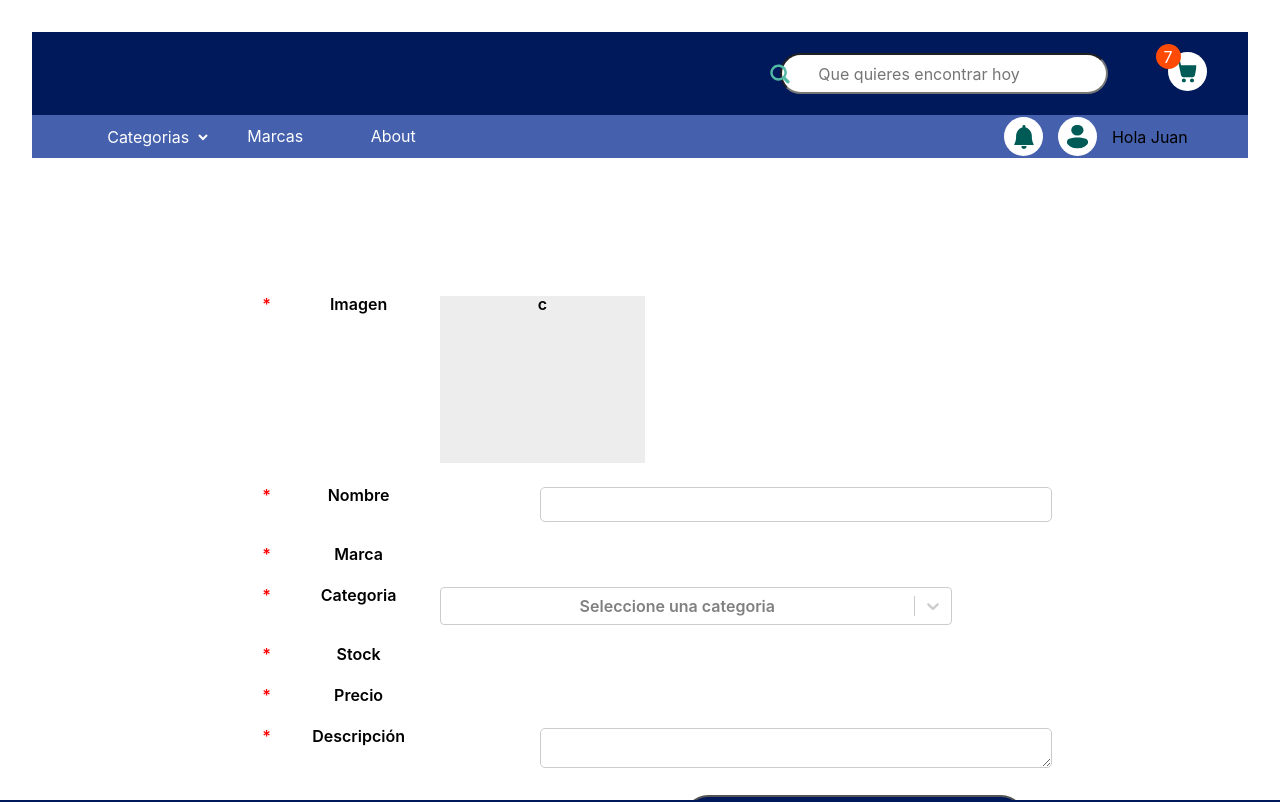
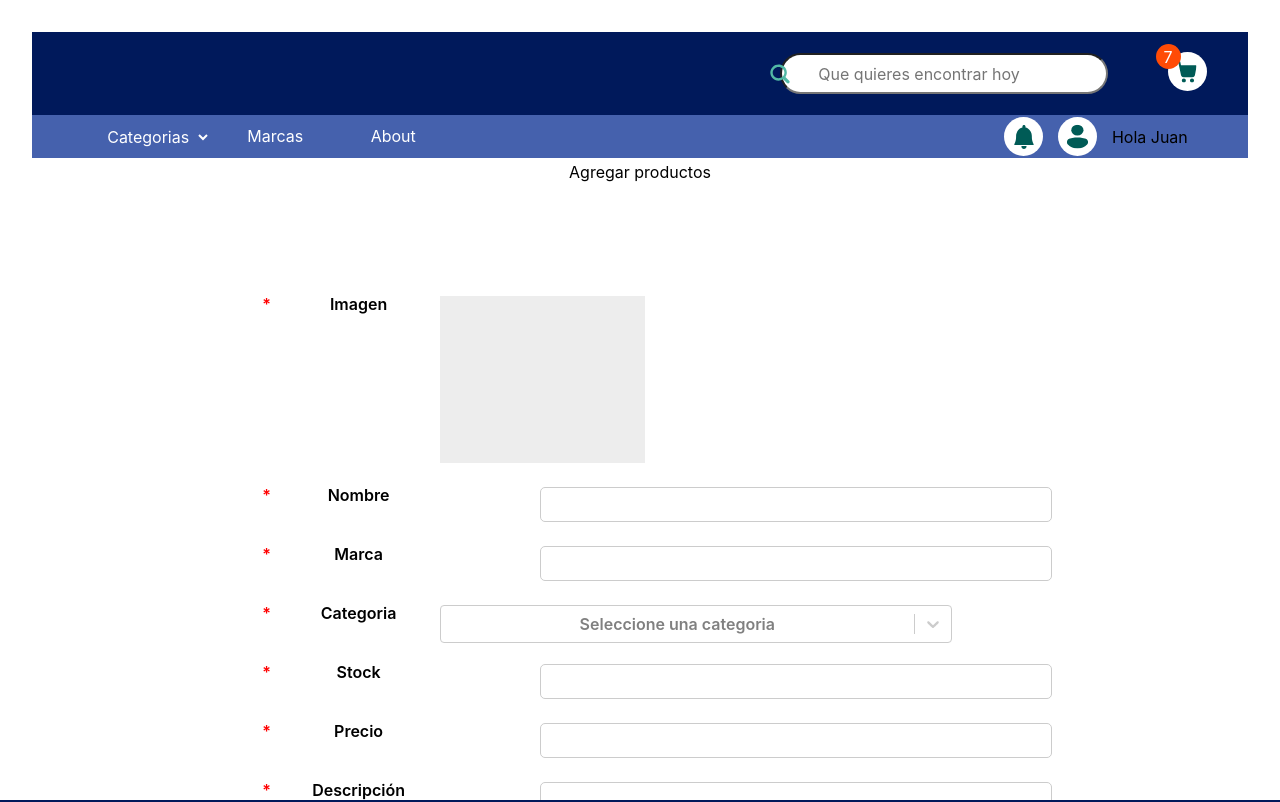
Before and after one commit to MINTIC2022-Web4/desarrollo-web-c4, a React (Vite) app in the folder frontend-focusDevs/: page / in a window 1280 px wide. Shown: the top 802 px of the page. Built offline with nearby package versions, Linux system fonts and the light colour scheme; a web font is replaced by a local one.

Commit message:
"Cambios al formulario"

```diff
--- a/frontend-focusDevs/src/components/ProductsForm/ProductsForm.jsx
+++ b/frontend-focusDevs/src/components/ProductsForm/ProductsForm.jsx
@@ -5,7 +5,10 @@ import Select from "react-select";
 
 const productsForm = (props) => {
   const [nombre, setNombre] = useState("");
+  const [marca, setMarca] = useState("");
   const [categoria, setCategoria] = useState("categoria1");
+  const [stock, setStock] = useState("");
+  const [precio, setPrecio] = useState("");
   const [descripcion, setDescripcion] = useState("");
 
   const options = [
@@ -17,11 +20,19 @@ const productsForm = (props) => {
   const handleNombreChange = (event) => {
     setNombre(event.target.value);
   };
+  const handleMarcaChange = (event) => {
+    setMarca(event.target.value);
+  };
 
   const handleCategoria = (event) => {
     setCategoria(event.target.value);
   };
-
+  const handleStockChange = (event) => {
+    setStock(event.target.value);
+  };
+  const handlePrecioChange = (event) => {
+    setPrecio(event.target.value);
+  };
   const handleDescripcionChange = (event) => {
     setDescripcion(event.target.value);
   };
@@ -34,11 +45,16 @@ const productsForm = (props) => {
   return (
     <>
       <form onSubmit={handleFormSubit}>
+
+        <div className="agregar">
+        <div class="col3">Agregar productos</div>
+        </div>
+        <div className="ir"> </div>
         <div className="formContainer">
           <div className="row">
             <div class="requerido">*</div>
             <div class="col2">Imagen </div>
-            <div class="div3"> c</div>
+            <div class="div3"></div>
           </div>
           <div className="row">
             <div class="requerido">*</div>
@@ -55,7 +71,14 @@ const productsForm = (props) => {
           <div className="row">
             <div class="requerido">*</div>
             <div class="col2">Marca</div>
-            <div class="col3"> </div>
+            <div class="col3">
+              <input
+                className="from-input"
+                type="text"
+                value={marca}
+                onChange={handleMarcaChange}
+              />
+            </div>
           </div>
           <div className="row">
             <div class="requerido">*</div>
@@ -71,18 +94,32 @@ const productsForm = (props) => {
           <div className="row">
             <div class="requerido">*</div>
             <div class="col2">Stock</div>
-            <div class="col3"> </div>
+            <div class="col3">
+              <input
+                className="from-input"
+                type="text"
+                value={stock}
+                onChange={handleStockChange}
+              />
+            </div>
           </div>
           <div className="row">
             <div class="requerido">*</div>
             <div class="col2">Precio</div>
-            <div class="col3"> </div>
+            <div class="col3">
+              <input
+                className="from-input"
+                type="text"
+                value={precio}
+                onChange={handlePrecioChange}
+              />
+            </div>
           </div>
           <div className="row">
             <div class="requerido">*</div>
             <div class="col2">Descripción</div>
             <div class="col3">
-                <textarea className="from-input" value={descripcion} onChange={handleDescripcionChange} />
+              <textarea className="from-input" value={descripcion} onChange={handleDescripcionChange} />
             </div>
           </div>
           <div className="buttonForm row">
--- a/frontend-focusDevs/src/components/ProductsForm/productsForm.css
+++ b/frontend-focusDevs/src/components/ProductsForm/productsForm.css
@@ -32,6 +32,7 @@
 .col1 {
   grid-area: 1 / 1 / 2 / 2;
 }
+
 .col2 {
   grid-area: 1 / 2 / 2 / 3;
 }
@@ -48,7 +49,7 @@
 }
 
 .from-input,
-.col3 > * {
+.col3>* {
   width: 40vw;
   height: 35px;
 }
```
